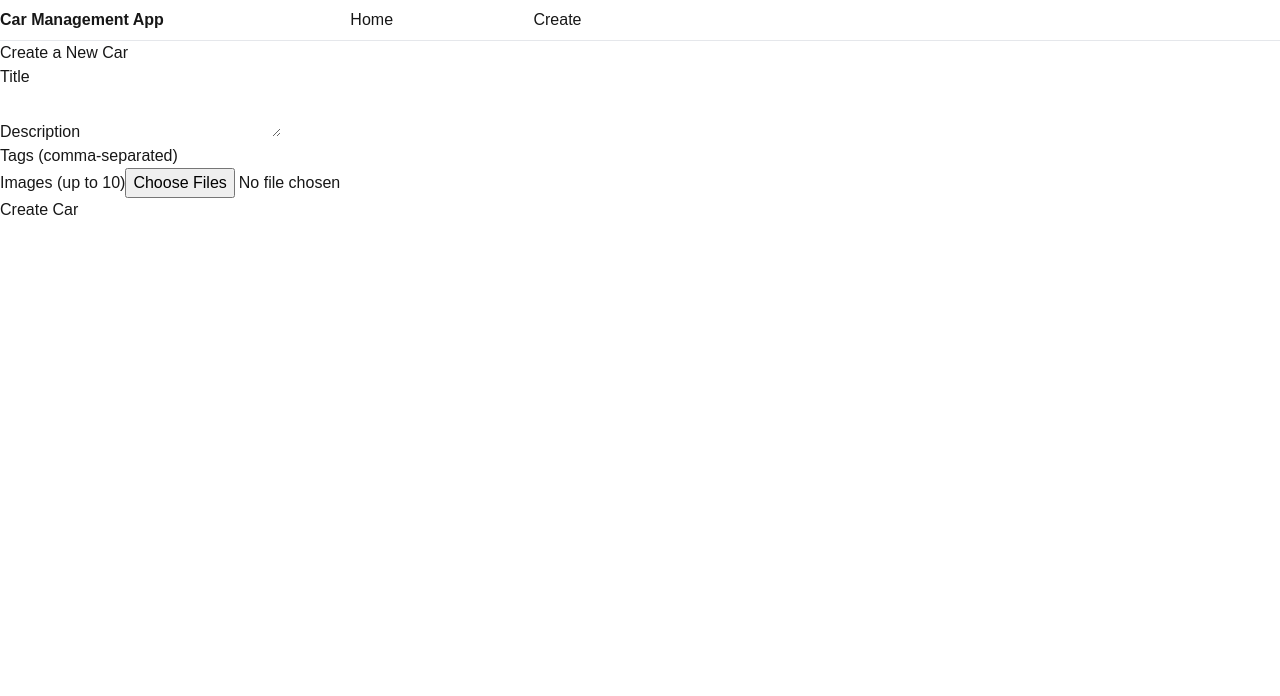
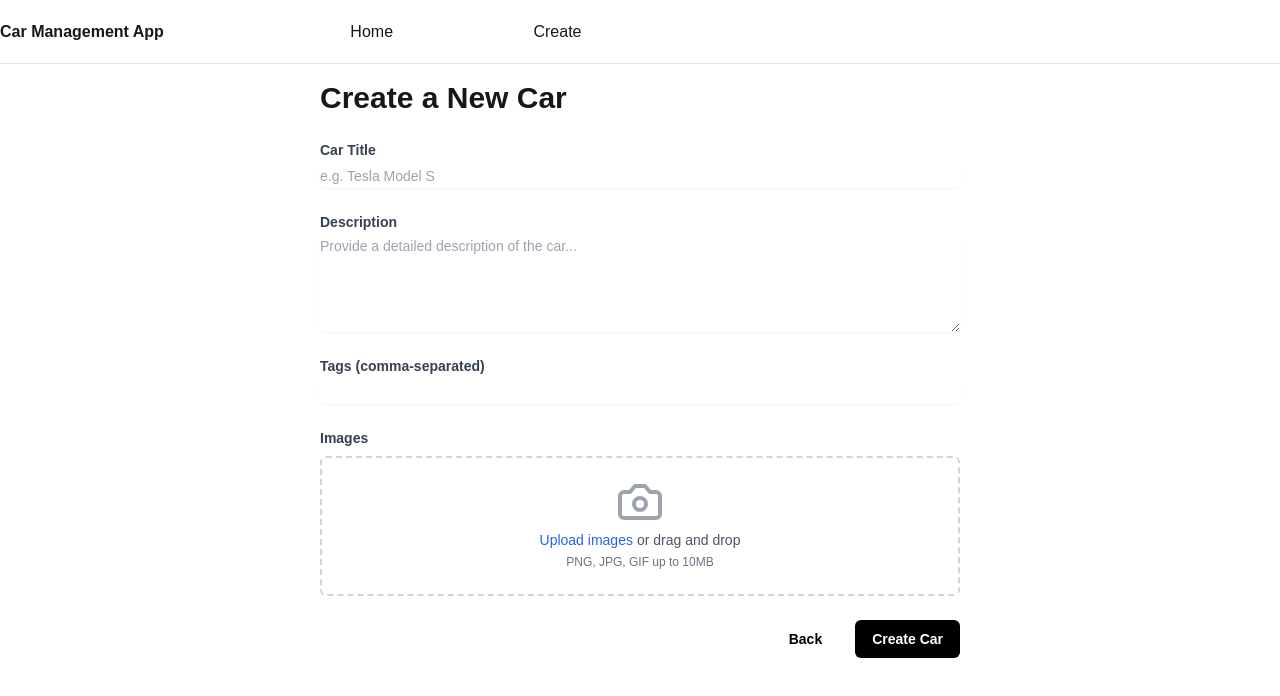
Before and after one commit to shristi-gupta21/assignment-spyne, a Next.js app: page /create in a window 1280 px wide. Shown: the top 696 px of the page. Built offline with nearby package versions, Linux system fonts and the light colour scheme; no server answers.

Commit message:
delete feature integrated

```diff
--- a/app/components/CarDetailsPage.tsx
+++ b/app/components/CarDetailsPage.tsx
@@ -2,7 +2,8 @@
 
 import { useState, useEffect } from "react";
 import Image from "next/image";
-import { ChevronLeft, ChevronRight, Fuel, Gauge, Users } from "lucide-react";
+import { ChevronLeft, ChevronRight } from "lucide-react";
+import { useRouter } from "next/navigation";
 
 interface Car {
   id: string;
@@ -13,11 +14,10 @@ interface Car {
 }
 
 export default function CarDetailsPage({ id }: { id: string }) {
-  const [activeTab, setActiveTab] = useState("overview");
   const [currentImageIndex, setCurrentImageIndex] = useState(0);
   const [car, setCar] = useState<Car | null>(null);
   const [error, setError] = useState<string | null>(null);
-
+  const router = useRouter();
   useEffect(() => {
     if (id) {
       fetchCarDetails();
@@ -45,7 +45,19 @@ export default function CarDetailsPage({ id }: { id: string }) {
       }
     }
   };
-
+  const handleDelete = async (id: string) => {
+    const response = await fetch("/api/delete", {
+      method: "DELETE",
+      headers: { "Content-Type": "application/json" },
+      body: JSON.stringify({ id }),
+    });
+    if (response.ok) {
+      router.push("/");
+      console.log("Car deleted successfully");
+    } else {
+      console.error("Error deleting car");
+    }
+  };
   const nextImage = () => {
     if (car) {
       setCurrentImageIndex((prevIndex) => (prevIndex + 1) % car.images.length);
@@ -64,7 +76,26 @@ export default function CarDetailsPage({ id }: { id: string }) {
   }
   return (
     <div className="container mx-auto px-4 py-8">
-      <h1 className="text-4xl font-bold mb-4 uppercase">{car && car.title}</h1>
+      <div className="flex justify-between">
+        <h1 className="text-4xl font-bold mb-4 uppercase">
+          {car && car.title}
+        </h1>
+        <div className="flex gap-4">
+          <button
+            type="button"
+            onClick={() => handleDelete(id)}
+            className="px-4 py-2  h-fit border border-transparent text-sm font-semibold rounded-md text-black border-black hover:bg-black/10 focus:outline-none focus:ring-2 focus:ring-offset-2 focus:ring-black"
+          >
+            Delete
+          </button>
+          <button
+            type="button"
+            className="px-4 h-fit py-2 border border-transparent text-sm font-semibold rounded-md text-white bg-black hover:bg-black/70 focus:outline-none focus:ring-2 focus:ring-offset-2 focus:ring-black"
+          >
+            Edit
+          </button>
+        </div>
+      </div>
 
       <div className="grid grid-cols-1 md:grid-cols-2 gap-8 my-8 ">
         <div className="relative aspect-video rounded-lg overflow-hidden">
--- a/app/components/CarForm.tsx
+++ b/app/components/CarForm.tsx
@@ -1,7 +1,9 @@
-// components/CarForm.tsx
 "use client";
 
 import { useState } from "react";
+import { Camera } from "lucide-react";
+import { useRouter } from "next/navigation";
+import Link from "next/link";
 
 export default function CarForm() {
   const [title, setTitle] = useState("");
@@ -10,7 +12,7 @@ export default function CarForm() {
   const [images, setImages] = useState<File[]>([]);
   const [error, setError] = useState<string | null>(null);
   const [successMessage, setSuccessMessage] = useState<string | null>(null);
-
+  const router = useRouter();
   const handleSubmit = async (e: React.FormEvent) => {
     e.preventDefault();
     setError(null);
@@ -39,6 +41,9 @@ export default function CarForm() {
         setDescription("");
         setTags("");
         setImages([]);
+        setTimeout(() => {
+          router.push("/");
+        }, 200);
       } else {
         const data = await response.json();
         setError(data.message || "Failed to create car.");
@@ -49,50 +54,118 @@ export default function CarForm() {
   };
 
   return (
-    <div>
-      <h2>Create a New Car</h2>
+    <div className="max-w-2xl mx-auto p-4">
+      <h1 className="text-3xl font-bold mb-6">Create a New Car </h1>
       {error && <p style={{ color: "red" }}>{error}</p>}
       {successMessage && <p style={{ color: "green" }}>{successMessage}</p>}
       <form onSubmit={handleSubmit}>
+        <div className="space-y-6">
           <div>
-          <label>Title</label>
+            <label
+              htmlFor="title"
+              className="block text-sm font-semibold text-gray-700"
+            >
+              Car Title
+            </label>
             <input
               type="text"
+              id="title"
+              name="title"
               value={title}
               onChange={(e) => setTitle(e.target.value)}
               required
+              className="mt-1 placeholder:text-sm block w-full rounded-md border-gray-300 shadow-sm focus:border-blue-500 focus:ring-blue-500"
+              placeholder="e.g. Tesla Model S"
+            />
+          </div>
+          <div>
+            <label
+              htmlFor="description"
+              className="block text-sm font-semibold text-gray-700"
+            >
+              Description
+            </label>
+            <textarea
+              id="description"
+              name="description"
+              value={description}
+              onChange={(e) => setDescription(e.target.value)}
+              rows={4}
+              required
+              className="mt-1 block placeholder:text-sm w-full rounded-md border-gray-300 shadow-sm focus:border-blue-500 focus:ring-blue-500"
+              placeholder="Provide a detailed description of the car..."
+            ></textarea>
+          </div>
+          <div>
+            <label
+              htmlFor="tags"
+              className="block text-sm font-semibold text-gray-700"
+            >
+              Tags (comma-separated)
+            </label>
+            <input
+              type="text"
+              id="tags"
+              name="tags"
+              value={tags}
+              onChange={(e) => setTags(e.target.value)}
+              required
+              className="mt-1 placeholder:text-sm block w-full rounded-md border-gray-300 shadow-sm focus:border-blue-500 focus:ring-blue-500"
+              placeholder=""
             />
           </div>
 
           <div>
-          <label>Description</label>
-          <textarea
-            value={description}
-            onChange={(e) => setDescription(e.target.value)}
-            required
-          ></textarea>
+            <label className="block text-sm font-semibold text-gray-700 mb-2">
+              Images
+            </label>
+            <div className="mt-1 flex justify-center px-6 pt-5 pb-6 border-2 border-gray-300 border-dashed rounded-md">
+              <div className="space-y-1 text-center">
+                <Camera className="mx-auto h-12 w-12 text-gray-400" />
+                <div className="flex text-sm text-gray-600">
+                  <label
+                    htmlFor="images"
+                    className="relative cursor-pointer bg-white rounded-md font-medium text-blue-600 hover:text-blue-500 focus-within:outline-none focus-within:ring-2 focus-within:ring-offset-2 focus-within:ring-blue-500"
+                  >
+                    <span>Upload images</span>
+                    <input
+                      id="images"
+                      name="images"
+                      type="file"
+                      className="sr-only"
+                      multiple
+                      accept="image/*"
+                      onChange={(e) =>
+                        setImages(Array.from(e.target.files || []))
+                      }
+                    />
+                  </label>
+                  <p className="pl-1">or drag and drop</p>
+                </div>
+                <p className="text-xs text-gray-500">
+                  PNG, JPG, GIF up to 10MB
+                </p>
+              </div>
+            </div>
           </div>
 
-        <div>
-          <label>Tags (comma-separated)</label>
-          <input
-            type="text"
-            value={tags}
-            onChange={(e) => setTags(e.target.value)}
-          />
+          <div className="flex justify-end gap-4">
+            <Link href={"/"}>
+              <button
+                type="button"
+                className="px-4 py-2 border border-transparent text-sm font-semibold rounded-md text-black border-black hover:bg-black/10 focus:outline-none focus:ring-2 focus:ring-offset-2 focus:ring-black"
+              >
+                Back
+              </button>
+            </Link>
+            <button
+              type="submit"
+              className="px-4 py-2 border border-transparent text-sm font-semibold rounded-md text-white bg-black hover:bg-black/70 focus:outline-none focus:ring-2 focus:ring-offset-2 focus:ring-black"
+            >
+              Create Car
+            </button>
           </div>
-
-        <div>
-          <label>Images (up to 10)</label>
-          <input
-            type="file"
-            multiple
-            accept="image/*"
-            onChange={(e) => setImages(Array.from(e.target.files || []))}
-          />
         </div>
-
-        <button type="submit">Create Car</button>
       </form>
     </div>
   );
--- a/app/components/Cars.tsx
+++ b/app/components/Cars.tsx
@@ -31,19 +31,7 @@ const CarList: React.FC = () => {
 
     setFilteredCars(results);
   };
-  const handleDelete = async (id: string) => {
-    const response = await fetch("/api/delete", {
-      method: "DELETE",
-      headers: { "Content-Type": "application/json" },
-      body: JSON.stringify({ id }),
-    });
-    if (response.ok) {
-      setCars((prevCars) => prevCars.filter((car) => car.id !== id));
-      console.log("Car deleted successfully");
-    } else {
-      console.error("Error deleting car");
-    }
-  };
+
   return (
     <div>
       <div className="container mx-auto px-4 py-8">
@@ -55,7 +43,7 @@ const CarList: React.FC = () => {
             placeholder="Search cars..."
             value={query}
             onChange={(e) => handleSearch(e.target.value)}
-            className="pl-10 pr-4 py-2 border border-gray-300 rounded-lg focus:outline-none focus:ring-2 focus:ring-blue-500"
+            className="pl-10 pr-4 py-2 border border-gray-300 rounded-lg focus:outline-none focus:ring-2 focus:ring-black"
           />
           <Search
             className="absolute left-3 top-1/2 transform -translate-y-1/2 text-gray-400"
@@ -81,7 +69,7 @@ const CarList: React.FC = () => {
                   <div className="p-6">
                     <h2 className="text-xl font-semibold mb-2">{car.title}</h2>
                     <Link href={`details/${car.id}`}>
-                      <button className="w-full mt-2 bg-black text-white font-semibold py-2 px-4 rounded-lg hover:bg-black/50 focus:outline-none focus:ring-2 focus:ring-blue-500 focus:ring-offset-2">
+                      <button className="w-full mt-2 bg-black text-white font-semibold py-2 px-4 rounded-lg hover:bg-black/50 focus:outline-none focus:ring-2 focus:ring-black focus:ring-offset-2">
                         View Details
                       </button>
                     </Link>
@@ -104,7 +92,7 @@ const CarList: React.FC = () => {
                   <div className="p-6">
                     <h2 className="text-xl font-semibold mb-2">{car.title}</h2>
                     <Link href={`details/${car.id}`}>
-                      <button className="w-full bg-black text-white font-semibold py-2 px-4 rounded-lg hover:bg-black/50 focus:outline-none focus:ring-2 focus:ring-blue-500 focus:ring-offset-2">
+                      <button className="w-full bg-black text-white font-semibold py-2 px-4 rounded-lg hover:bg-black/50 focus:outline-none focus:ring-2 focus:ring-black focus:ring-offset-2">
                         View Details
                       </button>
                     </Link>
--- a/app/components/Header.tsx
+++ b/app/components/Header.tsx
@@ -3,8 +3,8 @@ import { SignedIn, SignedOut, UserButton } from "@clerk/nextjs";
 import Link from "next/link";
 const Header = () => {
   return (
-    <header className="header border-b">
-      <div className="px-4 xl:px-0 max-w-7xl mx-auto flex  sticky top-0 py-2 justify-between">
+    <header className=" border-b  h-16  ">
+      <div className="px-4 xl:px-0 max-w-7xl mx-auto flex sticky top-0 h-full justify-between items-center">
         <p className=" font-semibold shrink-0 flex ">Car Management App</p>
         <div className="flex justify-evenly w-2/5 font-medium">
           <Link href="/">Home</Link>
```
Lines whose indentation alone changed are shown as unchanged.
